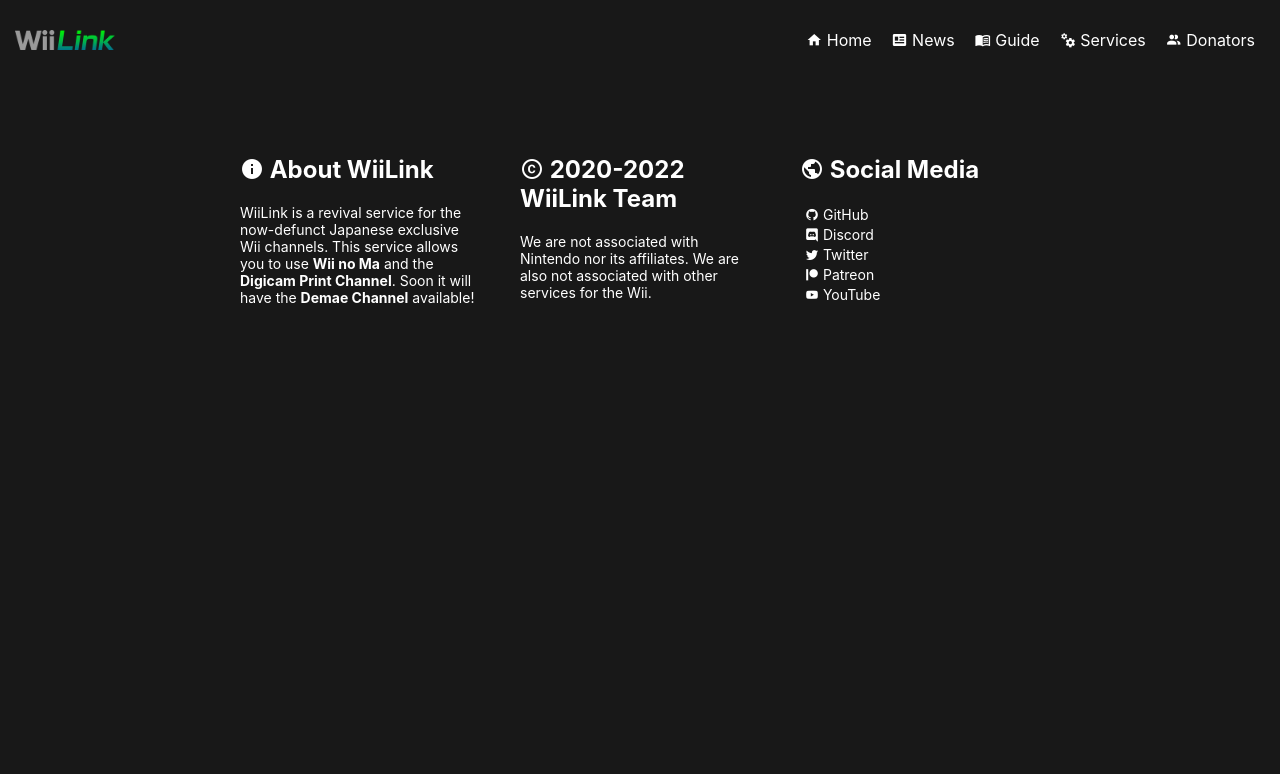
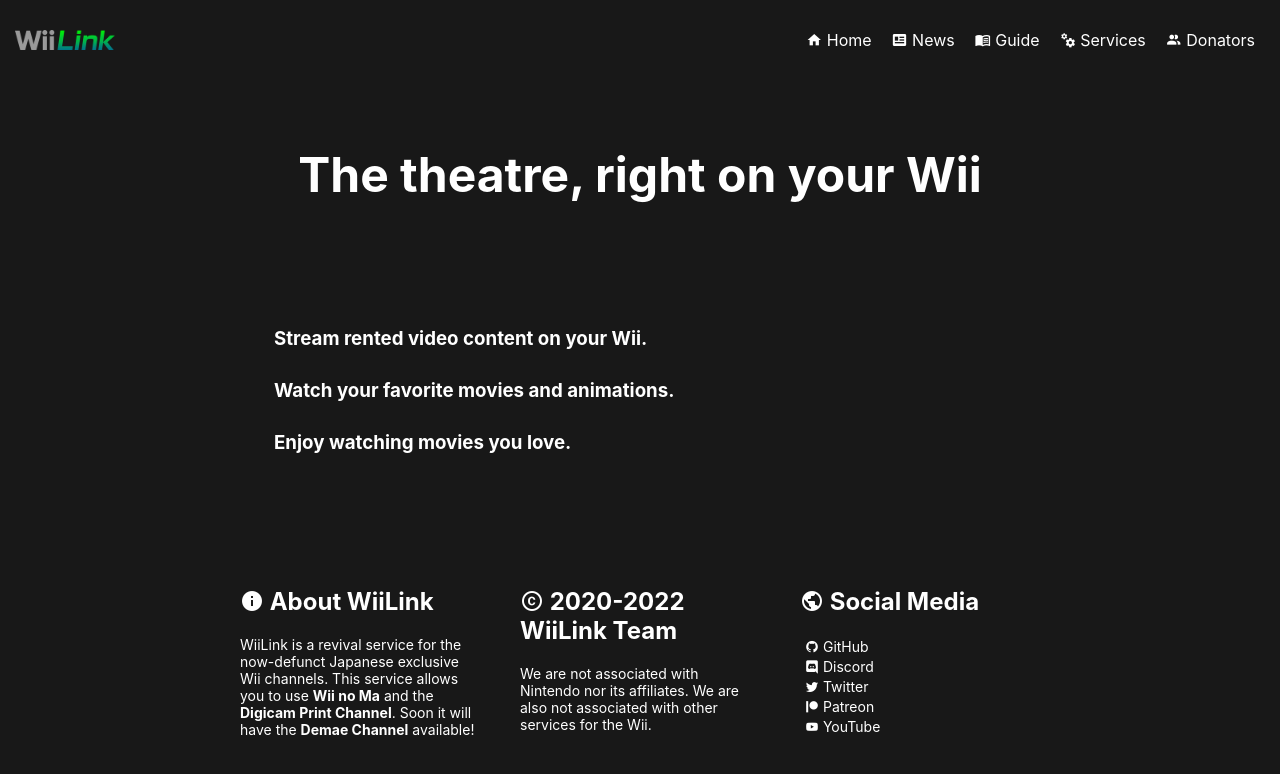
Before and after one commit to WiiLink24/WiiLink24.github.io, a Jekyll site: the page built from services/s/theatre.html, in a window 1280 px wide. Shown: the top 774 px of the page. Built offline with Jekyll 4.4.1, drawn with Linux system fonts in a browser that asks for light colours.

Commit message:
Update theatre.html

```diff
--- a/services/s/theatre.html
+++ b/services/s/theatre.html
@@ -2,3 +2,13 @@
 title: Minna no Theatre Wii
 layout: no-section
 ---
+
+<div class="header header-logo">
+    <h2>The theatre, right on your Wii</h2>
+</div>
+
+<div class="section">
+    <h3>Stream rented video content on your Wii.</h3>
+    <h3>Watch your favorite movies and animations.</h3>
+    <h3>Enjoy watching movies you love.</h3>
+</div>
```
